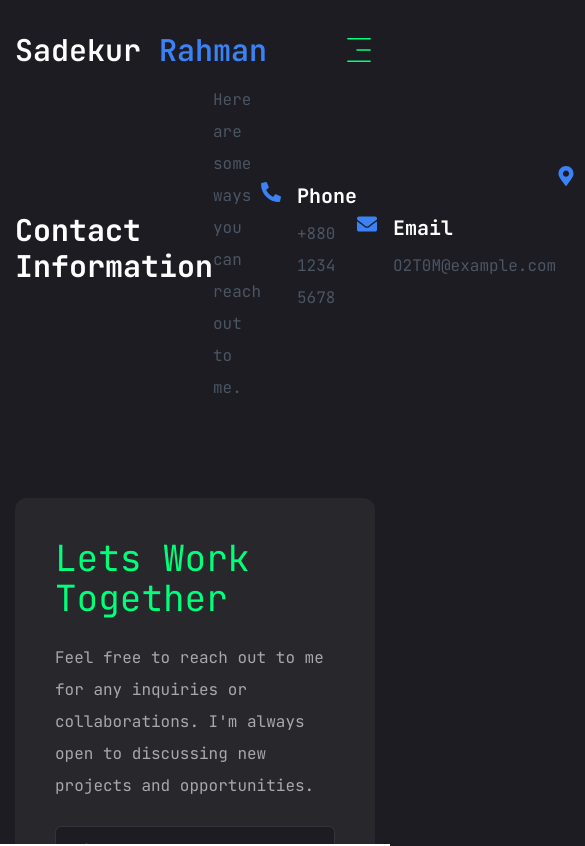
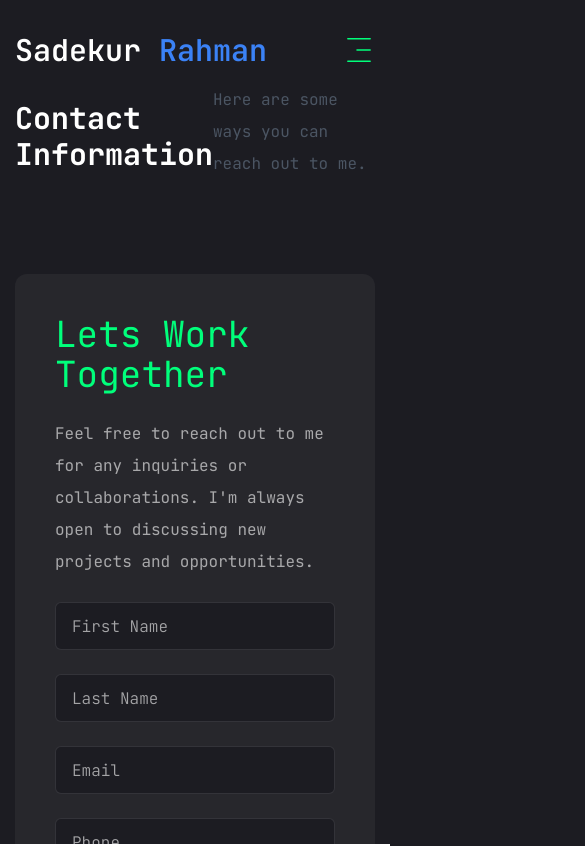
Before and after one commit to sadekur/pfs-2, a Next.js app: page /contact in a window 390 px wide. Shown: the top 846 px of the page, 585 px wide, since content can reach past the window. Built offline with nearby package versions, Linux system fonts and the light colour scheme.

Commit message:
Update layout of Contact component for better responsiveness

```diff
--- a/app/contact/page.jsx
+++ b/app/contact/page.jsx
@@ -53,15 +53,6 @@ const Contact = () => {
           <p className="text-gray-600 mb-8">
             Here are some ways you can reach out to me.
           </p>
-          {contactInfo.map((info, index) => (
-            <div key={index} className="flex items-start mb-6">
-              <div className="text-blue-500 text-xl mr-4">{info.icon}</div>
-              <div>
-                <h3 className="text-xl font-bold mb-2">{info.title}</h3>
-                <p className="text-gray-600">{info.description}</p>
-              </div>
-            </div>
-          ))}
         </div>
       </div>
     </div>
```
